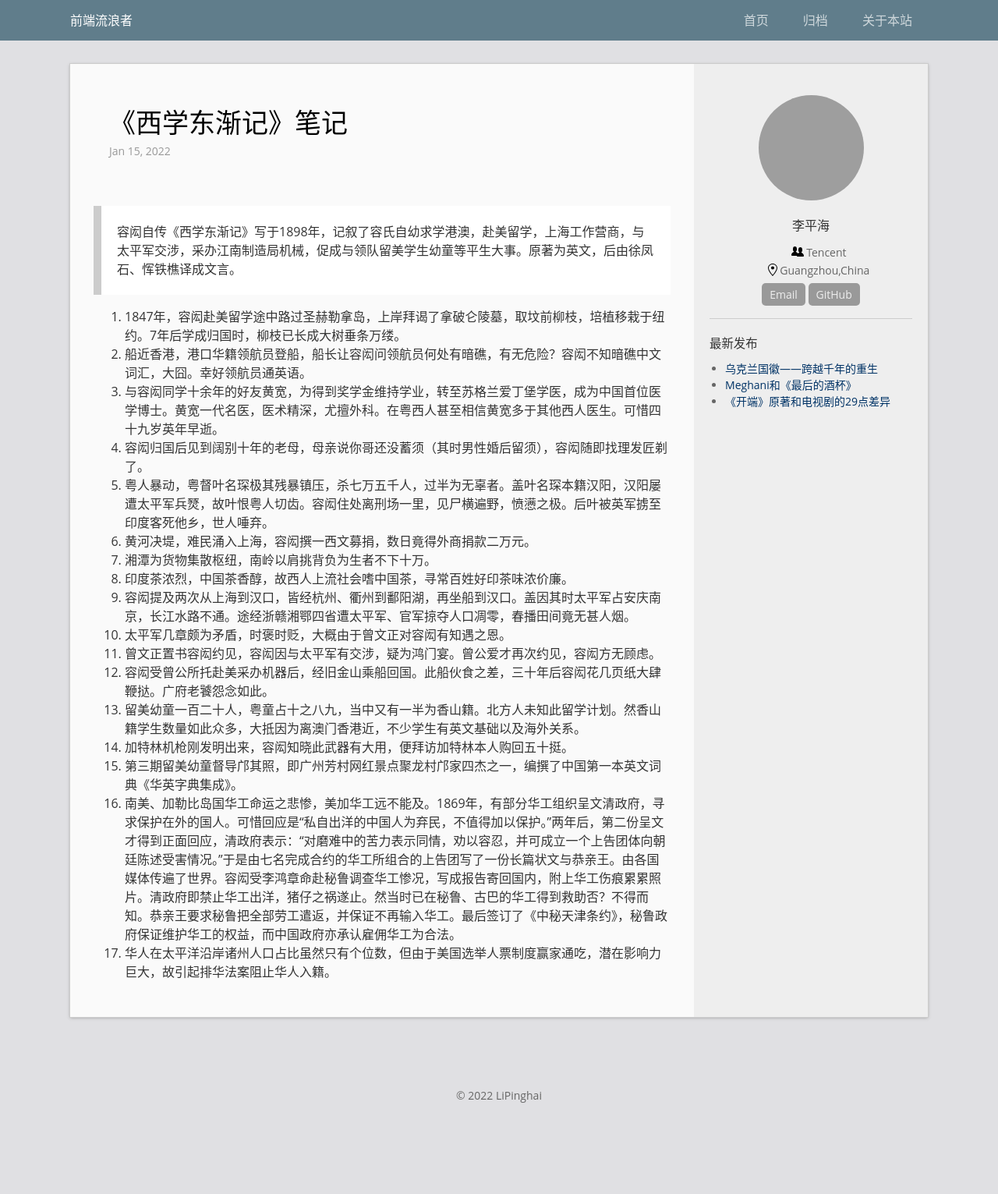
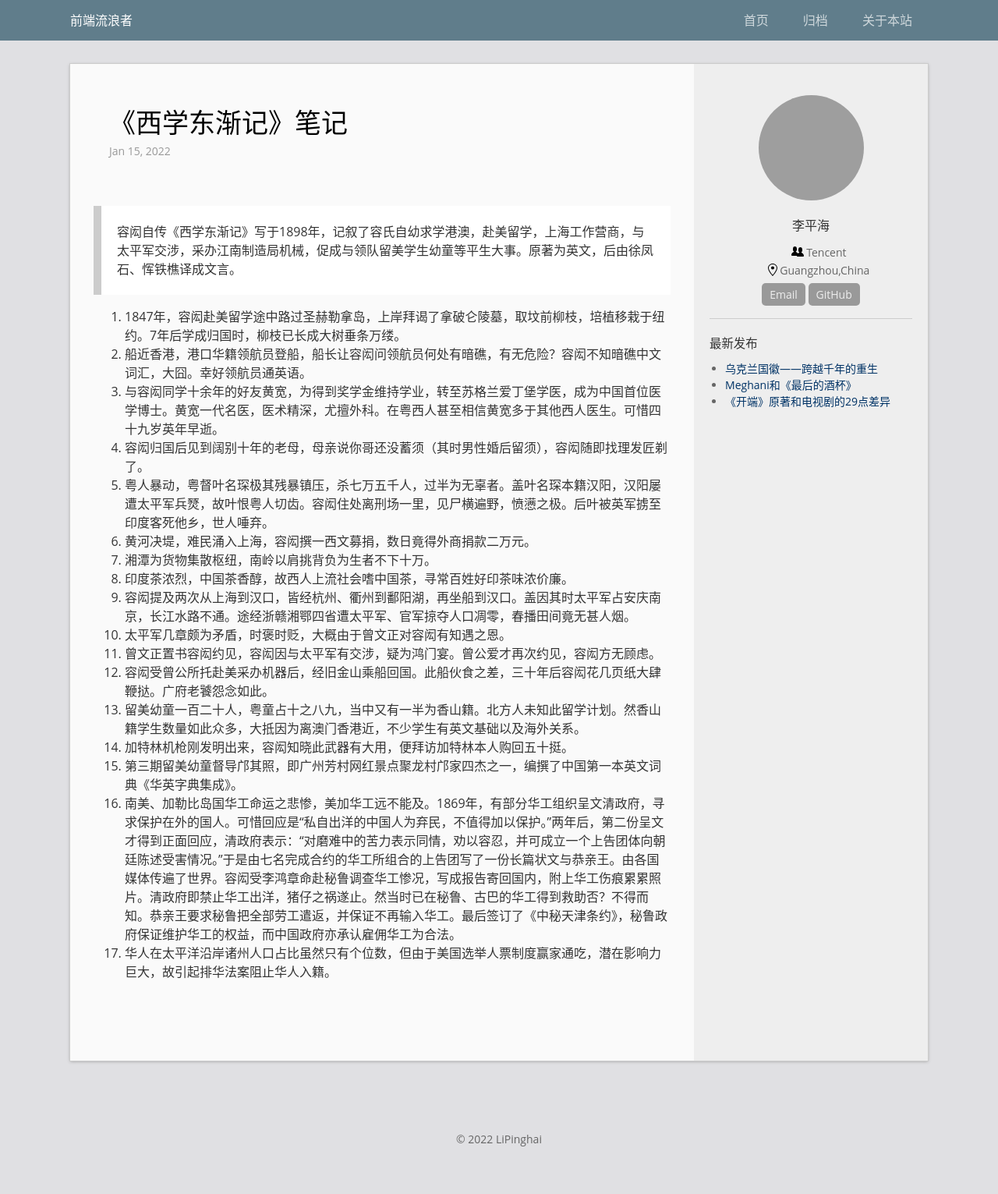
Before and after one commit to LiPinghai/lipinghai.github.io, a Jekyll site: the page built from _posts/reading-note/2022-01-15-my-life-in-china-and-america.md, in a window 1280 px wide. Shown: the whole page at 78% size. Built offline with Jekyll 4.4.1, drawn with Linux system fonts in a browser that asks for light colours; comment, search, counter and statistics services are not loaded; before the commit the page ends 1475 px from its top, so only the background shows below that; grey boxes are pictures that could not be loaded.

Commit message:
style: add content margin-bottom

```diff
--- a/_sass/_post.scss
+++ b/_sass/_post.scss
@@ -24,6 +24,7 @@
     }
     .post-content {
         color: #333;
+        margin-bottom: 72px;
 
         h1,h2,h3,h4,h5,h6 {
             color: #000;
```
